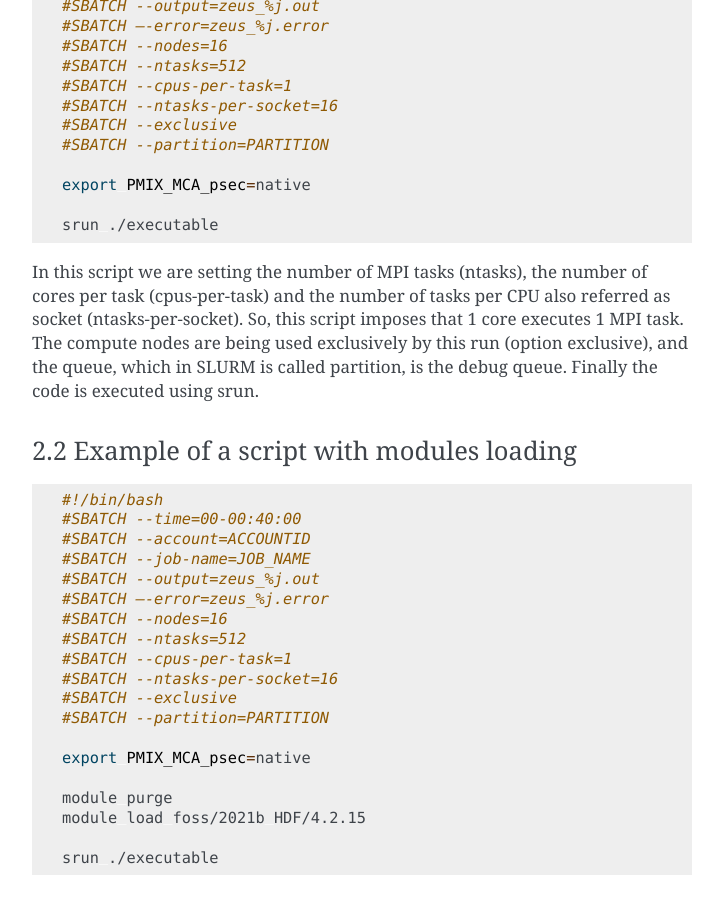
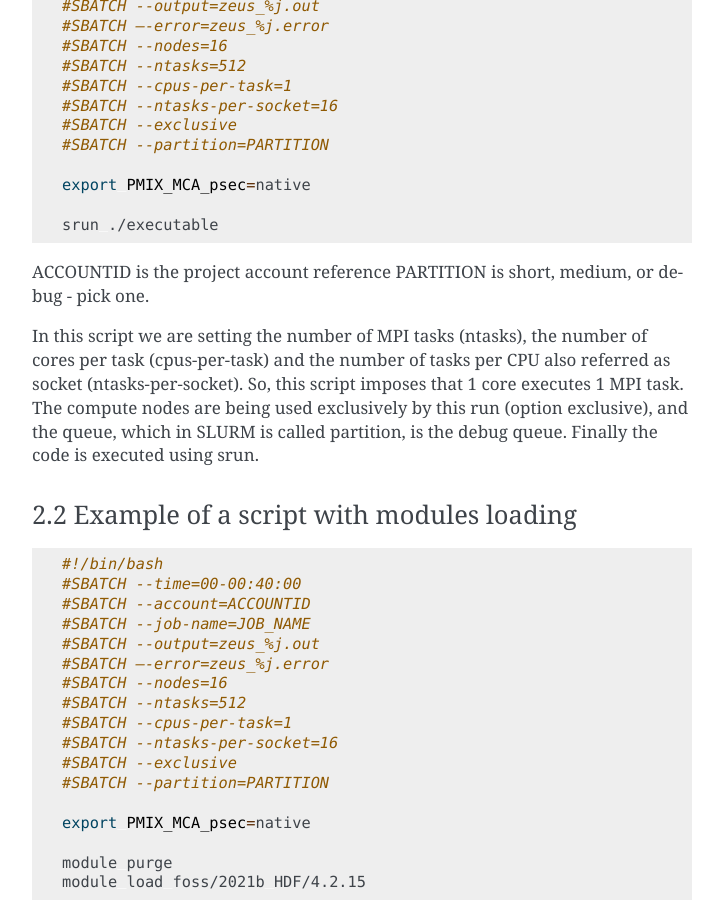
Before and after one commit to mavillez/Oblivion, a Sphinx documentation site: the page built from docs/source/scripts.rst, in a window 1280 px wide and 900 px high, scrolled down 1354 px. Shown: the whole window, without its empty margins (388-1111 px from the left). Built offline with Sphinx 7.4.7, drawn with Linux system fonts in a browser that asks for light colours.

Commit message:
Update scripts.rst

```diff
--- a/docs/source/scripts.rst
+++ b/docs/source/scripts.rst
@@ -78,6 +78,9 @@ This prevents the warning
   export PMIX_MCA_psec=native
 
   srun ./executable
+
+ACCOUNTID is the project account reference
+PARTITION is short, medium, or debug - pick one.
 
 In this script we are setting the number of MPI tasks (ntasks), the number of cores per task (cpus-per-task) and the number of tasks per CPU also referred as socket (ntasks-per-socket). So, this script imposes that 1 core executes 1 MPI task. The compute nodes are being used exclusively by this run (option exclusive), and the queue, which in SLURM is called partition, is the debug queue. Finally the code is executed using srun.
 
```
